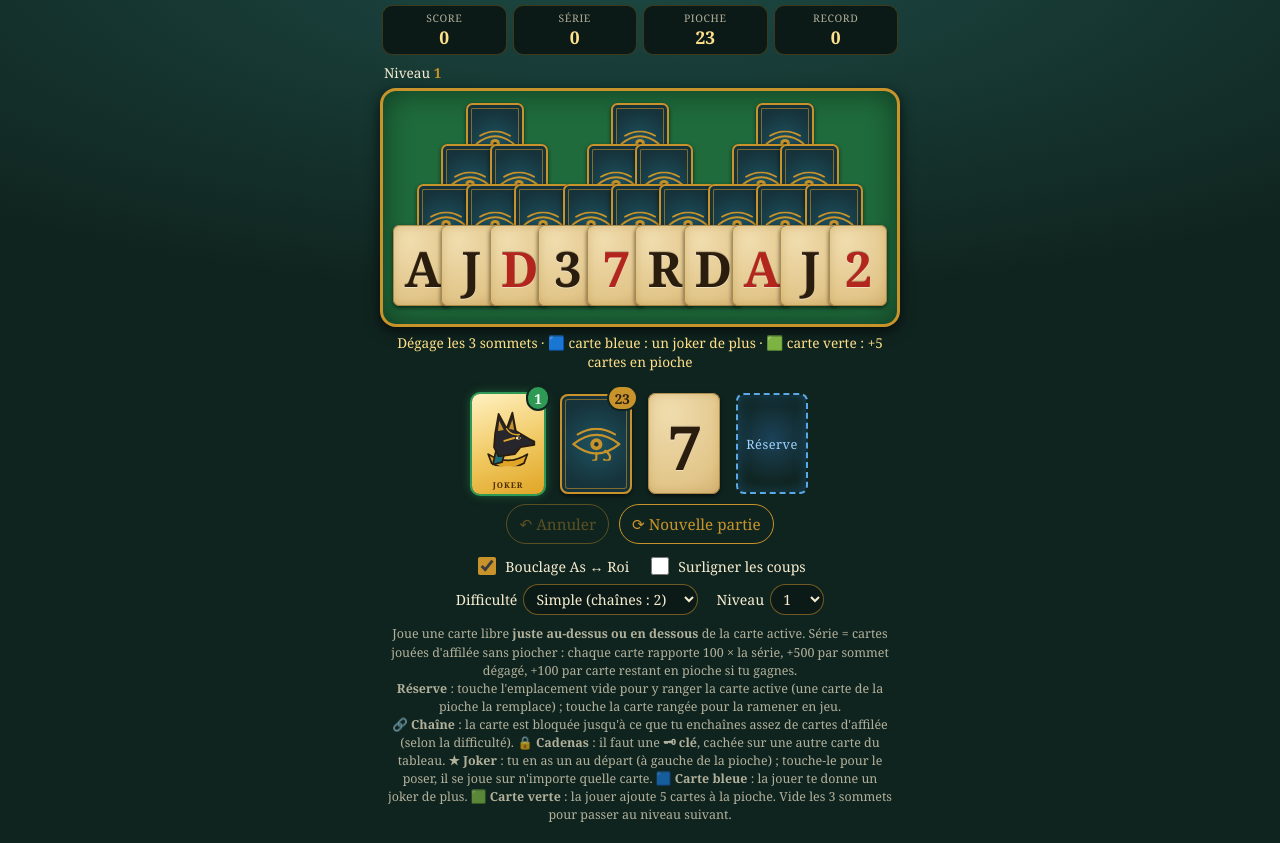
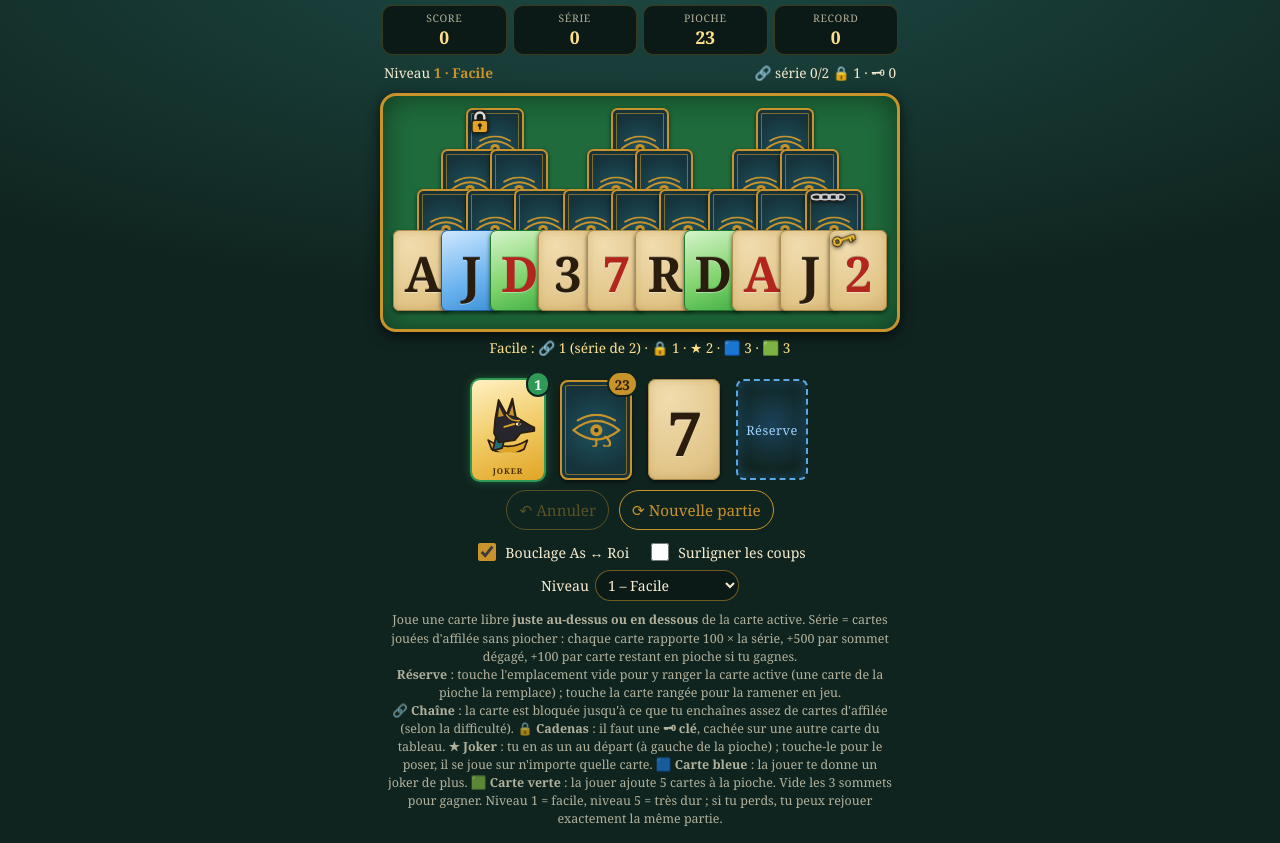
Before and after one commit to benico13300/pyramid, a plain HTML site: page docs/index.html in a window 1280 px wide. Shown: the part 49-892 px from the top of the page. Drawn offline with Linux system fonts and the light colour scheme.

Commit message:
5 niveaux de difficulté et rejouer la même partie après une défaite
- logique.js : les anciens niveaux (1 à 20) et les 3 difficultés sont remplacés par 5 niveaux
  (chaînes, cadenas, série à enchaîner en hausse ; jokers et cartes bonus en baisse)
- ui.js : un seul sélecteur de niveau (1 à 5) ; en cas de défaite, bouton « Rejouer la même partie »
- sw.js : version du cache tripeaks-v9 ; README mis à jour

Co-Authored-By: Claude Sonnet 5.5 <noreply@anthropic.com>
Claude-Session: https://claude.ai/code/session_01WXDstDqPXFbHD2BjnEQM2K

```diff
--- a/docs/css/style.css
+++ b/docs/css/style.css
@@ -117,3 +117,5 @@ button:disabled{opacity:.4;cursor:default}
 .badge-joker{background:#2f9a55;color:#fff}
 .face.bonus-bleu{background:linear-gradient(160deg,#cfe9ff,#6db4f0 60%,#3b8fd6);box-shadow:0 2px 4px #0009, inset 0 0 0 1px #1d5fa3}
 .face.bonus-vert{background:linear-gradient(160deg,#d6f5cc,#7fd36b 60%,#3fae45);box-shadow:0 2px 4px #0009, inset 0 0 0 1px #1f7a2c}
+
+.gros-bouton.secondaire{background:none;color:var(--or);border:1px solid #c8932a99;margin-top:8px}
--- a/docs/js/logique.js
+++ b/docs/js/logique.js
@@ -62,51 +62,42 @@ const RANGEES = [
 
 const POINTS = { carte: 100, sommet: 500, pioche: 100 };
 
-// Difficulté = longueur de la série à enchaîner pour briser les chaînes
-const DIFFICULTES = {
-  simple:    { nom: 'Simple',    chaine: 2 },
-  moyen:     { nom: 'Moyen',     chaine: 4 },
-  difficile: { nom: 'Difficile', chaine: 6 }
-};
+// 5 niveaux de difficulté. Plus on monte : plus de chaînes et de cadenas, une série plus longue
+// à enchaîner pour briser les chaînes, et moins de jokers et de cartes bonus (bleues / vertes).
+//   chaines / cadenas : obstacles sur le tableau (autant de clés que de cadenas)
+//   jokers : jokers posés sur le tableau   bleus / verts : cartes bonus
+//   serie : nombre de cartes d'affilée pour briser les chaînes
+const NB_NIVEAUX = 5;
+const NIVEAUX = [
+  null,
+  { nom: 'Facile',         chaines: 1, cadenas: 1, jokers: 2, bleus: 3, verts: 3, serie: 2 },
+  { nom: 'Moyen',          chaines: 2, cadenas: 2, jokers: 2, bleus: 2, verts: 2, serie: 3 },
+  { nom: 'Difficile',      chaines: 3, cadenas: 3, jokers: 1, bleus: 2, verts: 1, serie: 4 },
+  { nom: 'Très difficile', chaines: 4, cadenas: 3, jokers: 1, bleus: 1, verts: 1, serie: 5 },
+  { nom: 'Expert',         chaines: 6, cadenas: 4, jokers: 0, bleus: 1, verts: 0, serie: 6 }
+];
 
-// Ce que chaque niveau ajoute : chaînes, cadenas (+ autant de clés), jokers sur le plateau
 function configNiveau(n) {
-  n = Math.max(1, Math.floor(n) || 1);
-  const T = [
-    null,
-    { chaines: 0, cadenas: 0, jokers: 0 },   // 1 : le TriPeaks classique
-    { chaines: 3, cadenas: 0, jokers: 0 },   // 2 : les chaînes
-    { chaines: 0, cadenas: 2, jokers: 0 },   // 3 : cadenas et clés
-    { chaines: 3, cadenas: 0, jokers: 1 },   // 4 : le joker
-    { chaines: 3, cadenas: 2, jokers: 1 }    // 5 : tout ensemble
-  ];
-  // Cartes bonus (fond bleu = un joker de plus, fond vert = 5 cartes de plus en pioche)
-  const bonus = { bleus: n >= 5 ? 2 : 1, verts: 1 };
-  if (n < T.length) return { ...T[n], ...bonus };
-  const e = n - 5;                            // au-delà : de plus en plus d'obstacles
-  return { chaines: Math.min(3 + e, 6), cadenas: Math.min(2 + Math.floor(e / 2), 4), jokers: Math.min(1 + Math.floor(e / 3), 2), ...bonus };
+  n = Math.min(NB_NIVEAUX, Math.max(1, Math.floor(n) || 1));
+  return { ...NIVEAUX[n] };
+}
+
+function descriptionNiveau(n) {
+  const c = configNiveau(n);
+  return `${c.nom} : 🔗 ${c.chaines} (série de ${c.serie}) · 🔒 ${c.cadenas} · ★ ${c.jokers} · 🟦 ${c.bleus} · 🟩 ${c.verts}`;
 }
 
 const NB_CARTES_PACK = 5;                     // cartes ajoutées à la pioche par une carte verte
-
-function descriptionNiveau(n, difficulte) {
-  const c = configNiveau(n), L = DIFFICULTES[difficulte].chaine, t = [];
-  if (c.chaines) t.push(`🔗 ${c.chaines} chaînes : enchaîne ${L} cartes d'affilée pour les briser`);
-  if (c.cadenas) t.push(`🔒 ${c.cadenas} cadenas : il faut une 🗝 (cachée sur une carte) pour chacun`);
-  if (c.jokers) t.push(`★ ${c.jokers} joker : il se joue sur n'importe quelle carte`);
-  t.push(`🟦 carte bleue : un joker de plus`);
-  t.push(`🟩 carte verte : +${NB_CARTES_PACK} cartes en pioche`);
-  return (t.length > 2 ? '' : 'Dégage les 3 sommets · ') + t.join(' · ');
-}
 
 class Partie {
   constructor(options = {}) {
     this.graine = options.graine ?? Math.floor(Math.random() * 2147483647);
     this.bouclage = options.bouclage ?? true;
-    this.niveau = options.niveau ?? 1;
-    this.difficulte = DIFFICULTES[options.difficulte] ? options.difficulte : 'simple';
-    this.longueurChaine = DIFFICULTES[this.difficulte].chaine;
-    this.config = configNiveau(this.niveau);
+    this.config = configNiveau(options.niveau ?? 1);
+    this.niveau = Math.min(NB_NIVEAUX, Math.max(1, Math.floor(options.niveau ?? 1) || 1));
+    // Ancien nom (3 paliers) gardé pour la feuille Google : niveaux 1-2 simple, 3-4 moyen, 5 difficile
+    this.difficulte = this.niveau <= 2 ? 'simple' : this.niveau <= 4 ? 'moyen' : 'difficile';
+    this.longueurChaine = this.config.serie;
     const cartes = melanger(paquet52(), this.graine);
 
     this.cases = [];
@@ -352,5 +343,5 @@ class Partie {
 }
 
 if (typeof module !== 'undefined') {
-  module.exports = { RANGS, FAMILLES, Carte, Partie, RANGEES, POINTS, DIFFICULTES, configNiveau, descriptionNiveau, NB_CARTES_PACK, alea, paquet52, melanger };
+  module.exports = { RANGS, FAMILLES, Carte, Partie, RANGEES, POINTS, NIVEAUX, NB_NIVEAUX, configNiveau, descriptionNiveau, NB_CARTES_PACK, alea, paquet52, melanger };
 }
--- a/docs/js/ui.js
+++ b/docs/js/ui.js
@@ -37,10 +37,6 @@
     <div class="options">
       <label><input type="checkbox" id="optBoucle" checked> Bouclage As ↔ Roi</label>
       <label><input type="checkbox" id="optAide"> Surligner les coups</label>
-      <label>Difficulté <select id="optDiff">
-        <option value="simple">Simple (chaînes : 2)</option>
-        <option value="moyen">Moyen (chaînes : 4)</option>
-        <option value="difficile">Difficile (chaînes : 6)</option></select></label>
       <label>Niveau <select id="optNiveau"></select></label>
     </div>
     <p class="regle">Joue une carte libre <b>juste au-dessus ou en dessous</b> de la carte active.
@@ -50,7 +46,7 @@
       <b>🔗 Chaîne</b> : la carte est bloquée jusqu'à ce que tu enchaînes assez de cartes d'affilée (selon la difficulté).
       <b>🔒 Cadenas</b> : il faut une <b>🗝 clé</b>, cachée sur une autre carte du tableau.
       <b>★ Joker</b> : tu en as un au départ (à gauche de la pioche) ; touche-le pour le poser, il se joue sur n'importe quelle carte.
-      <b>🟦 Carte bleue</b> : la jouer te donne un joker de plus. <b>🟩 Carte verte</b> : la jouer ajoute 5 cartes à la pioche. Vide les 3 sommets pour passer au niveau suivant.</p>
+      <b>🟦 Carte bleue</b> : la jouer te donne un joker de plus. <b>🟩 Carte verte</b> : la jouer ajoute 5 cartes à la pioche. Vide les 3 sommets pour gagner. Niveau 1 = facile, niveau 5 = très dur ; si tu perds, tu peux rejouer exactement la même partie.</p>
     <div id="voile" class="voile" hidden></div>`;
 
   const $ = id => document.getElementById(id);
@@ -59,17 +55,13 @@
   const TP = 72;                              // largeur des cartes des piles
   let aide = false;                           // « Surligner les coups » est désactivé par défaut
   let bouclage = true;
-  const NIVEAUX_MAX = 20;
-  let niveau = Math.max(1, Number(API.reglage('niveau', 1)) || 1);
-  let difficulte = API.reglage('diff', 'simple');
-  if (!DIFFICULTES[difficulte]) difficulte = 'simple';
+  let niveau = Math.min(NB_NIVEAUX, Math.max(1, Number(API.reglage('niveau', 1)) || 1));
 
   function message(texte) { $('msg').textContent = texte || ''; }
 
-  function remplirNiveaux() {
-    const max = Math.max(NIVEAUX_MAX, niveau);   // tous les niveaux sont disponibles dès le départ
-    $('optNiveau').replaceChildren(...Array.from({ length: max }, (_, i) =>
-      Object.assign(document.createElement('option'), { value: i + 1, textContent: i + 1 })));
+  function remplirNiveaux() {   // les 5 niveaux sont tous accessibles dès le départ
+    $('optNiveau').replaceChildren(...Array.from({ length: NB_NIVEAUX }, (_, i) =>
+      Object.assign(document.createElement('option'), { value: i + 1, textContent: `${i + 1} – ${NIVEAUX[i + 1].nom}` })));
     $('optNiveau').value = niveau;
   }
 
@@ -147,7 +139,7 @@
     $('se').textContent = partie.serie;
     $('pi').textContent = partie.pioche.length;
     $('re').textContent = Math.max(API.record(), partie.score);
-    $('niv').textContent = partie.niveau;
+    $('niv').textContent = `${partie.niveau} · ${partie.config.nom}`;
     const e = [];
     if (partie.config.chaines) e.push(partie.chainesActives ? `🔗 série ${partie.serie}/${partie.longueurChaine}` : '🔗 brisées');
     if (partie.config.cadenas) e.push(`🔒 ${partie.nbCadenas} · 🗝 ${partie.cles}`);
@@ -197,21 +189,19 @@
       apres(true);
     }
   });
-  $('optDiff').value = difficulte;
-  $('optDiff').addEventListener('change', e => { difficulte = e.target.value; API.regler('diff', difficulte); nouvelle(); });
   $('optNiveau').addEventListener('change', e => { niveau = Number(e.target.value); API.regler('niveau', niveau); nouvelle(); });
-  $('nouvelle').addEventListener('click', nouvelle);
+  $('nouvelle').addEventListener('click', () => nouvelle());
   $('optBoucle').addEventListener('change', e => { bouclage = e.target.checked; partie.bouclage = bouclage; dessiner(false); });
   $('optAide').addEventListener('change', e => { aide = e.target.checked; dessiner(false); });
   $('pseudo').value = (API.pseudo() === 'Joueur' ? '' : API.pseudo());
   $('pseudo').addEventListener('change', e => API.pseudo(e.target.value));
   window.addEventListener('resize', () => partie && dessiner(false));
 
-  function nouvelle() {
+  function nouvelle(graine) {   // graine donnée = on rejoue exactement la même donne
     $('voile').hidden = true;
     remplirNiveaux();
-    partie = new Partie({ bouclage, niveau, difficulte });
-    message(descriptionNiveau(niveau, difficulte));
+    partie = new Partie({ graine: typeof graine === 'number' ? graine : undefined, bouclage, niveau });
+    message(descriptionNiveau(niveau));
     dessiner(false);
     if (partie.etat !== 'en_cours') terminer();
   }
@@ -228,17 +218,19 @@
         <p class="detail">Meilleure série : ${partie.serieMax} · Sommets : ${partie.sommets}/3${gagne ? ' · Bonus pioche : ' + partie.bonusFinal : ''}</p>
         <p id="etatSauv" class="detail">Enregistrement…</p>
         <ol id="top" class="top"></ol>
-        <button id="rejouer" class="gros-bouton">${gagne ? `Niveau ${partie.niveau + 1} ➜` : `Réessayer le niveau ${partie.niveau}`}</button>
-        ${!gagne && partie.niveau > 1 ? '<button id="debut" class="lien">Recommencer au niveau 1</button>' : ''}
+        ${gagne
+          ? `<button id="rejouer" class="gros-bouton">${partie.niveau < NB_NIVEAUX ? `Niveau ${partie.niveau + 1} ➜` : 'Rejouer le niveau ' + partie.niveau}</button>`
+          : `<button id="memeDonne" class="gros-bouton">↻ Rejouer la même partie</button>
+             <button id="rejouer" class="gros-bouton secondaire">Nouvelle partie (niveau ${partie.niveau})</button>`}
       </div>`;
+    const graineJouee = partie.graine;
     if (gagne) {   // le niveau suivant est débloqué et mémorisé tout de suite
-      niveau = partie.niveau + 1;
+      niveau = Math.min(NB_NIVEAUX, partie.niveau + 1);
       API.regler('niveau', niveau);
-      API.regler('niveau_max', Math.max(Number(API.reglage('niveau_max', 1)) || 1, niveau));
     }
-    $('rejouer').addEventListener('click', nouvelle);
-    const debut = $('debut');
-    if (debut) debut.addEventListener('click', () => { niveau = 1; API.regler('niveau', 1); nouvelle(); });
+    $('rejouer').addEventListener('click', () => nouvelle());
+    const meme = $('memeDonne');
+    if (meme) meme.addEventListener('click', () => nouvelle(graineJouee));
 
     const res = await API.sauver(partie);
     $('etatSauv').textContent = {
--- a/docs/sw.js
+++ b/docs/sw.js
@@ -2,7 +2,7 @@
    Stratégie : on sert la copie en cache tout de suite, et on la met à jour
    en arrière-plan (la nouvelle version apparaît au lancement suivant).
    Pour forcer une mise à jour : changer VERSION. */
-const VERSION = 'tripeaks-v8';
+const VERSION = 'tripeaks-v9';
 const FICHIERS = [
   './', 'index.html', 'css/style.css', 'manifest.json',
   'js/config.js', 'js/logique.js', 'js/cartes.js', 'js/api.js', 'js/ui.js',
```
Also changed, not shown: 1 other file.
